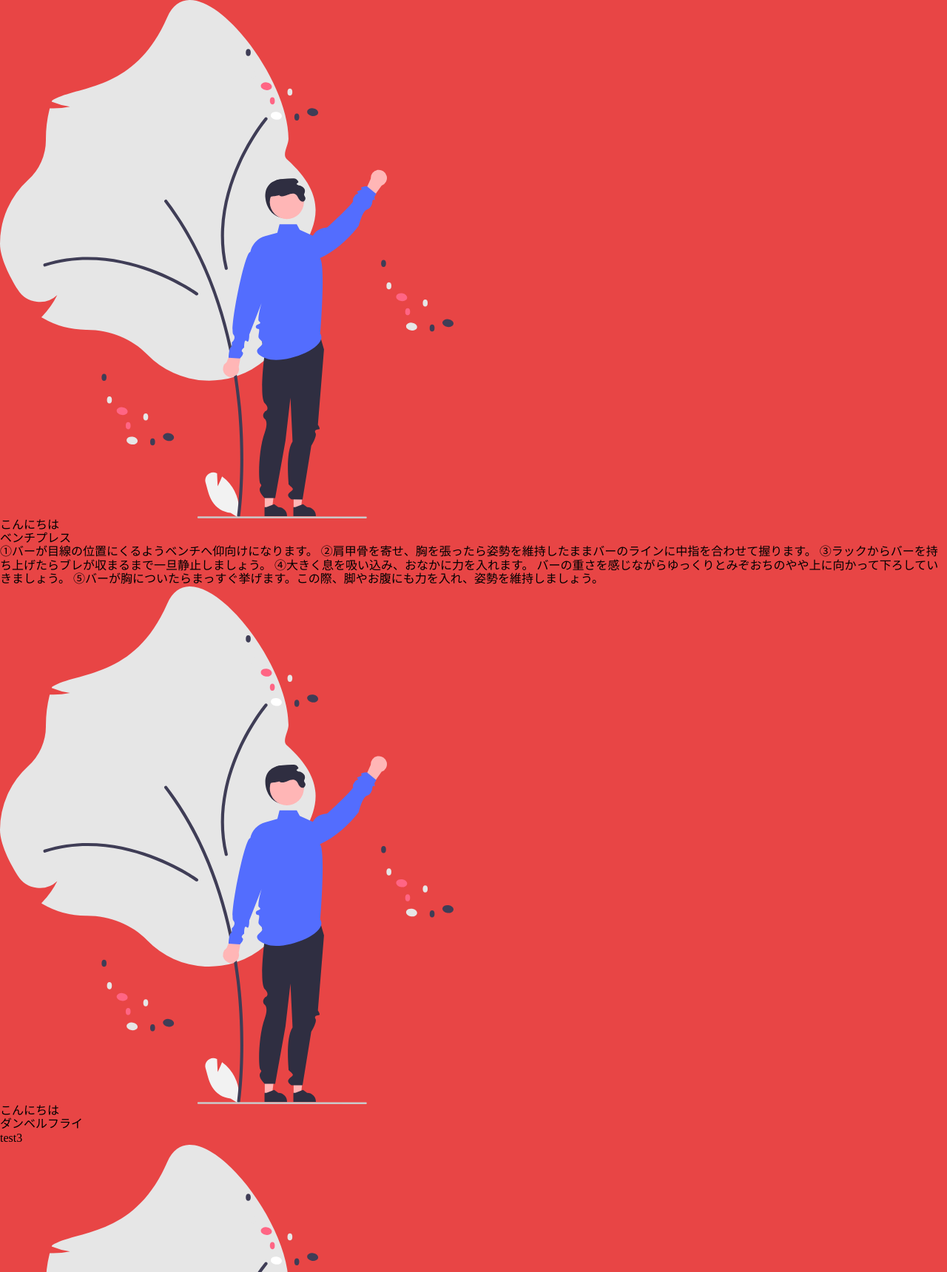
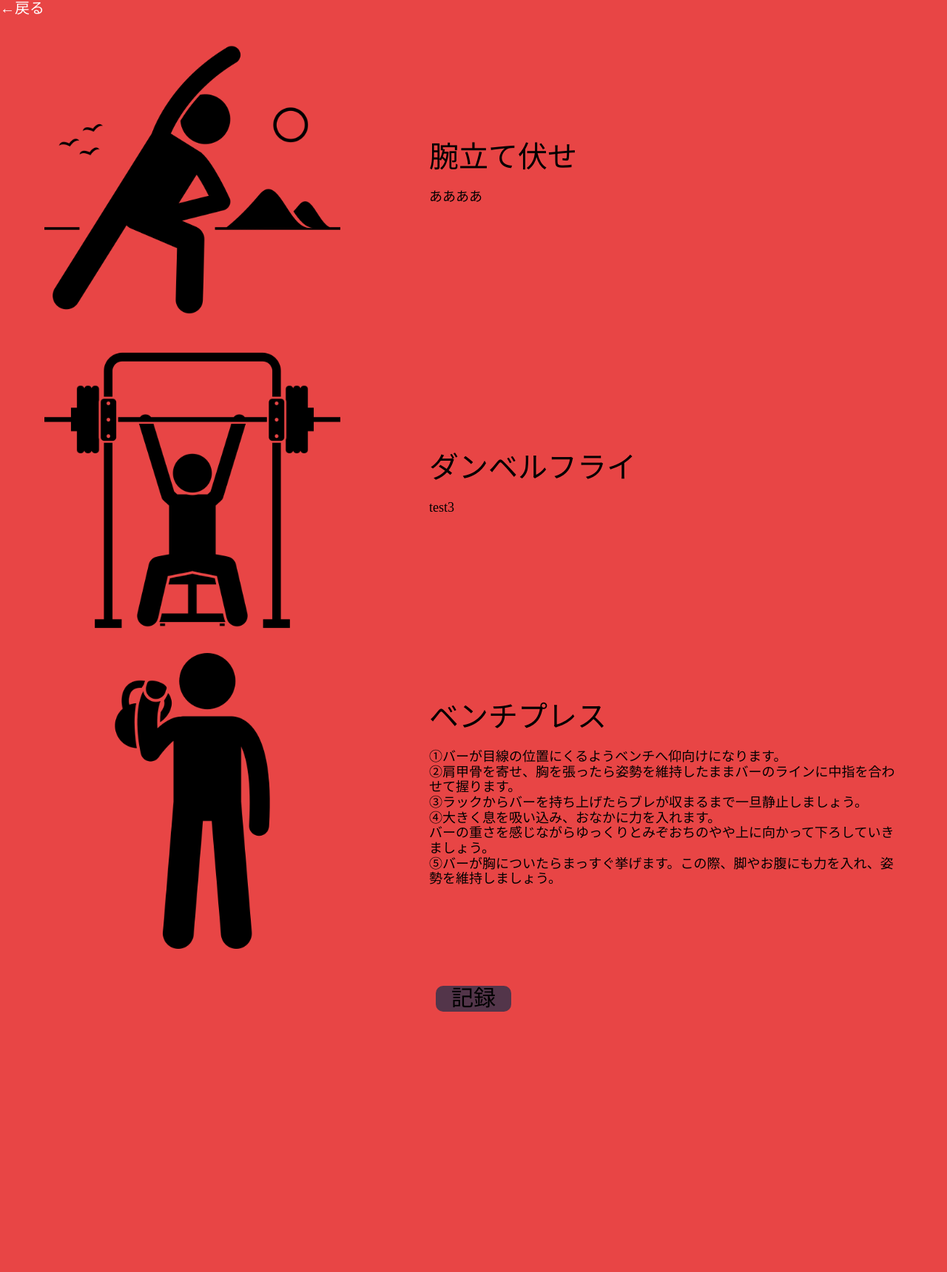
Before and after one commit to IwatsukaYura/Django-Work-Out, a Django app: page /workout/training/1 in a window 1280 px wide. Shown: the part 200-1920 px from the top of the page at 74% size. After the commit the page ends 1568 px from the top, so only its background shows below. Run offline with Django 4.2, Linux system fonts and the light colour scheme; a user stored in the database is signed in; data comes from the database, SQL or seed files in the repository; both versions use the stored data as it was after the commit; some libraries are stand-ins or nearby versions.

Commit message:
トレーニング提案画面の完了

```diff
--- a/static/css/style.css
+++ b/static/css/style.css
@@ -230,3 +230,55 @@ body{
   margin: auto;
   display: block;
 }
+
+.training_img{
+  height: 100px;
+}
+
+.test{
+  display: flex;
+}
+
+.exercise{
+  display: flex;
+  align-items: center;
+  justify-content: space-around;
+  margin-top: 20px;
+}
+
+.exercise img{
+  height: 400px;
+}
+
+.description{
+  width: 50%;
+  text-align: left;
+}
+
+.description h1{
+  font-size: 40px;
+  margin-bottom: 20px;
+}
+
+.description p{
+  font-size: 18px;
+  margin-bottom: 20px;
+}
+
+.exercise-record{
+  background-color: #53354A;
+  width: 8%;
+  border-radius: 10px;
+  cursor: pointer;
+  margin: 0 auto;
+  font-size: 30px;
+  margin-bottom: 50px;
+  text-align: center;
+  margin: 0 auto;
+}
+
+.record{
+  text-align: center;
+  margin-top: 50px;
+  margin-bottom: 70px;
+}
--- a/templates/workout/training.html
+++ b/templates/workout/training.html
@@ -5,12 +5,43 @@
 {% block title %}体重記録画面{% endblock %}
 
 {% block content %}
+<div class="back-btn"><a href="{% url 'workout:choicetraining' %}">&#8592;戻る</a></div>
   {% for training in trainings %}
-  <img src="{% static 'images/welcome.svg' %}"  alt="">
-  <div>
-    <p>こんにちは</p>
+  {% if forloop.counter == 1 %}
+  <div class="exercise">
+    <p>
+      <img class="training_img" src="{% static 'images/exercise1.png' %}"  alt="">
+    </p>
+    <div class="description">
+      <h1>{{ training.name }}</h1>
+      <p>{{ training.description  | linebreaksbr }}</p>
+    </div>
   </div>
-  <h1>{{ training.name }}</h1>
-  <p>{{ training.description }}</p>
+  {% endif %}
+  {% if forloop.counter == 2 %}
+  <div class="exercise">
+    <p>
+      <img class="training_img" src="{% static 'images/exercise2.png' %}"  alt="">
+    </p>
+    <div class="description">
+      <h1>{{ training.name }}</h1>
+      <p>{{ training.description  | linebreaksbr }}</p>
+    </div>
+  </div>
+  {% endif %}
+  {% if forloop.counter == 3 %}
+  <div class="exercise">
+    <p>
+      <img class="training_img" src="{% static 'images/exercise3.png' %}"  alt="">
+    </p>
+    <div class="description">
+      <h1>{{ training.name }}</h1>
+      <p>{{ training.description  | linebreaksbr }}</p>
+    </div>
+  </div>
+  {% endif %}
   {% endfor %}
+  <div class="record">
+    <button type="submit" class="exercise-record">記録</button>
+  </div>
 {% endblock content %}
--- a/workout/views.py
+++ b/workout/views.py
@@ -82,7 +82,7 @@ class TrainingView(LoginRequiredMixin, TemplateView):
     # クエリパラメータを代入
     def get(self, request, bodyparts):
         training = BodyPart.objects.get(part_num=bodyparts)
-        test = training.training.filter(part_num=bodyparts)
+        test = training.training.filter(part_num=bodyparts).order_by("?")[:3]
         context = {
             "trainings": test
         }
```
Also changed, not shown: db.sqlite3, static/images/exercise1.png (added), static/images/exercise2.png (added), static/images/exercise3.png (added).
